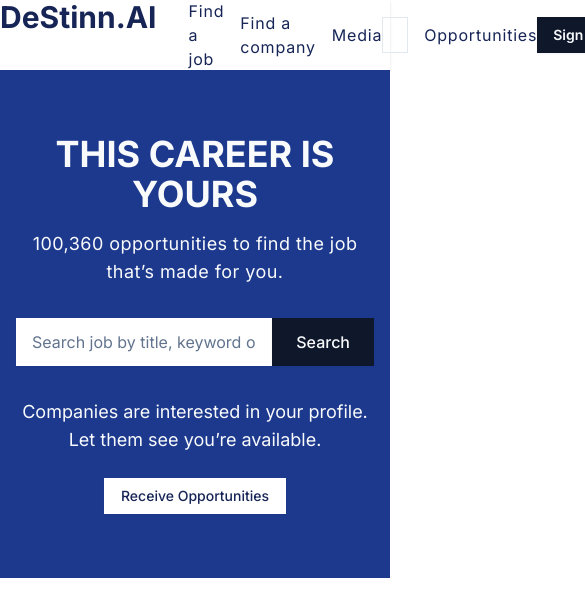
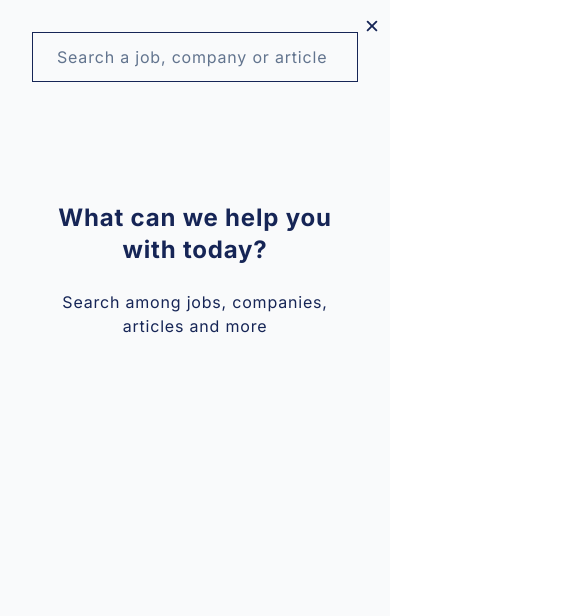
Before and after one commit to Masud-Ndatsu/destinn.ai-client, a Next.js app: page / in a window 390 px wide. Shown: the top 616 px of the page, 585 px wide, since content can reach past the window. Built offline with nearby package versions, Linux system fonts and the light colour scheme.

Commit message:
feat: initated mobile nav menu and search

```diff
--- a/app/page.tsx
+++ b/app/page.tsx
@@ -1,11 +1,14 @@
+import { MobileNavMenu, MobileNavSearch } from "@/components/mobile-nav";
 import Navbar from "@/components/navbar";
 import { Button } from "@/components/ui/button";
 import { Input } from "@/components/ui/input";
 
 export default function Home() {
   return (
-    <>
+    <main className="relative">
       <Navbar />
+      <MobileNavMenu />
+      <MobileNavSearch />
       <section className="bg-blue-900 text-white py-16 text-center min-h-[500px] flex flex-col justify-center items-center px-4">
         <h2 className="text-4xl md:text-6xl font-bold mb-4 uppercase text-gray-50">
           This Career is Yours
@@ -35,6 +38,6 @@ export default function Home() {
           Receive Opportunities
         </Button>
       </section>
-    </>
+    </main>
   );
 }
--- a/components/logo.tsx
+++ b/components/logo.tsx
@@ -3,7 +3,7 @@ import React from "react";
 
 const Logo = () => {
   return (
-    <h2 className="text-3xl font-bold">
+    <h2 className="text-2xl md:text-3xl font-bold">
       <Link href={"/"}>DeStinn.AI</Link>
     </h2>
   );
--- /dev/null
+++ b/components/mobile-nav.tsx
@@ -0,0 +1,53 @@
+import Link from "next/link";
+import React from "react";
+import { Input } from "./ui/input";
+import { IoClose } from "react-icons/io5";
+
+export const MobileNavMenu = () => {
+  return (
+    <article className="bg-gray-50 absolute top-[70px] left-0 h-screen w-full p-8">
+      <ul className="flex flex-col gap-4">
+        <li>
+          <Link className="font-semibold" href={"/"}>
+            Home
+          </Link>
+        </li>
+        <li>
+          <Link className="font-semibold" href={"/"}>
+            Find a job
+          </Link>
+        </li>
+        <li>
+          <Link className="font-semibold" href={"/"}>
+            Find a company
+          </Link>
+        </li>
+        <li>
+          <Link className="font-semibold" href={"/media"}>
+            Media
+          </Link>
+        </li>
+      </ul>
+    </article>
+  );
+};
+
+export const MobileNavSearch = () => {
+  return (
+    <article className="bg-gray-50 absolute top-0 left-0 h-screen w-full p-8">
+      <IoClose className="absolute right-[8px] top-[16px] text-xl" />
+      <Input
+        type="text"
+        className="rounded-none p-6 shadow-none border border-blue-950 text-gray-600 tracking-wider"
+        placeholder="Search a job, company or article"
+      />
+
+      <div className="pt-24 text-center max-w-[300px] mx-auto tracking-wider">
+        <h2 className="text-2xl font-bold my-6">
+          What can we help you with today?
+        </h2>
+        <p className="">Search among jobs, companies, articles and more</p>
+      </div>
+    </article>
+  );
+};
--- a/components/navbar.tsx
+++ b/components/navbar.tsx
@@ -3,13 +3,20 @@ import Logo from "./logo";
 import Link from "next/link";
 import { Button } from "./ui/button";
 import { Input } from "./ui/input";
+import { AiOutlineMenu } from "react-icons/ai";
+import { IoSearch } from "react-icons/io5";
+
 const Navbar = () => {
   return (
-    <nav className="h-[70px] my-auto shadow-sm flex items-center justify-evenly">
-      <div className="flex gap-8">
+    <nav className="h-[70px] bg-gray-50 my-auto shadow-sm flex items-center justify-between px-4">
+      <div className="flex gap-8 items-center">
+        <div className="md:hidden text-xl">
+          <AiOutlineMenu />
+        </div>
+
         <Logo />
 
-        <ul className="flex gap-4 items-center">
+        <ul className="hidden md:flex gap-4 items-center">
           <li className="tracking-wider">
             <Link href={"/explore"}>Find a job</Link>
           </li>
@@ -22,16 +29,13 @@ const Navbar = () => {
         </ul>
       </div>
 
-      <div className="flex gap-4 items-center">
-        <Input
-          type="text"
-          className="rounded-none outline-none shadow-none w-full"
-          placeholder="Search for career here..."
-        />
-        <Link className="tracking-wider" href={"/opportunities"}>
-          Opportunities
-        </Link>
-      </div>
+      <Input
+        type="text"
+        className="rounded-none shadow-none w-full hidden md:inline"
+        placeholder="Search for career here..."
+      />
+
+      <IoSearch className="md:hidden text-2xl" />
 
       <div>
         <Button className="rounded-none font-semibold">Sign in</Button>
--- a/package.json
+++ b/package.json
@@ -26,10 +26,12 @@
     "react": "^19.0.0",
     "react-dom": "^19.0.0",
     "react-hook-form": "^7.58.1",
+    "react-icons": "^5.5.0",
     "react-is": "^19.1.0",
     "recharts": "^3.0.0",
     "tailwind-merge": "^3.3.1",
-    "zod": "^3.25.67"
+    "zod": "^3.25.67",
+    "zustand": "^5.0.6"
   },
   "devDependencies": {
     "@tailwindcss/postcss": "^4",
```
Also changed, not shown: 1 other file (tests, documents, lock files or other folders).
